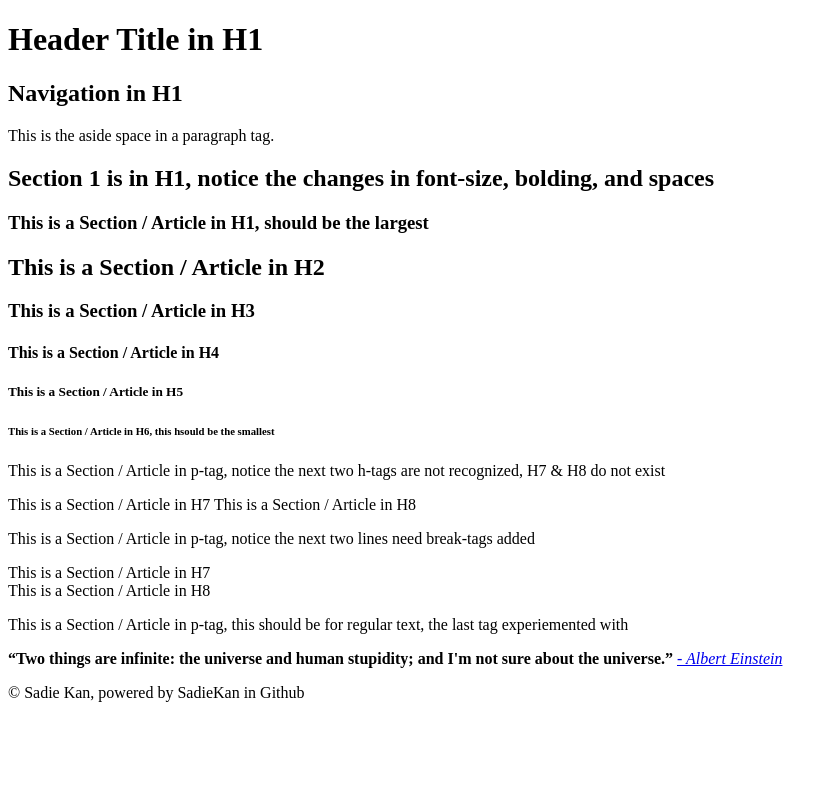
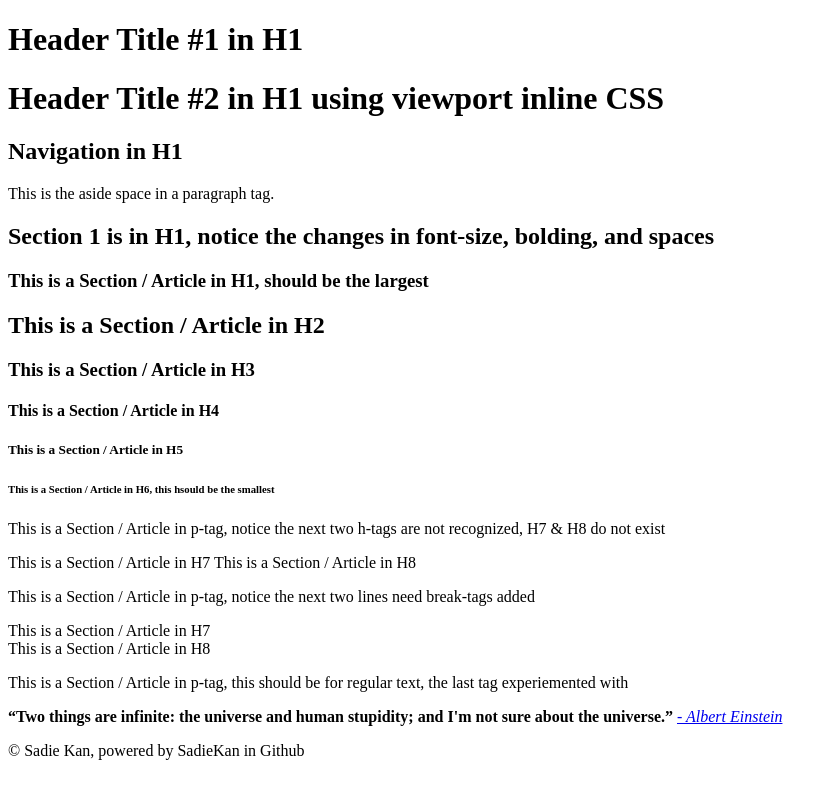
Before and after one commit to SadieKan/LearningHTML.github.io, a plain HTML site: page childPages/Exp H1-H6 P.html in a window 1280 px wide. Shown: the whole page, without its empty margins (0-838 px from the left). Drawn offline with Linux system fonts and the light colour scheme.

Commit message:
Update Exp H1-H6 P.html

```diff
--- a/childPages/Exp H1-H6 P.html
+++ b/childPages/Exp H1-H6 P.html
@@ -26,7 +26,8 @@
 
   </head>
   <body>
-    <header><h1>Header Title in H1</h1></header>
+    <header><h1>Header Title #1 in H1</h1></header>
+    <header><h1>Header Title #2 in H1 using viewport inline CSS</h1></header>
     <nav><h1>Navigation in H1</h1></nav>
     <aside><p>This is the aside space in a paragraph tag.</p></aside>
     <section>
```
